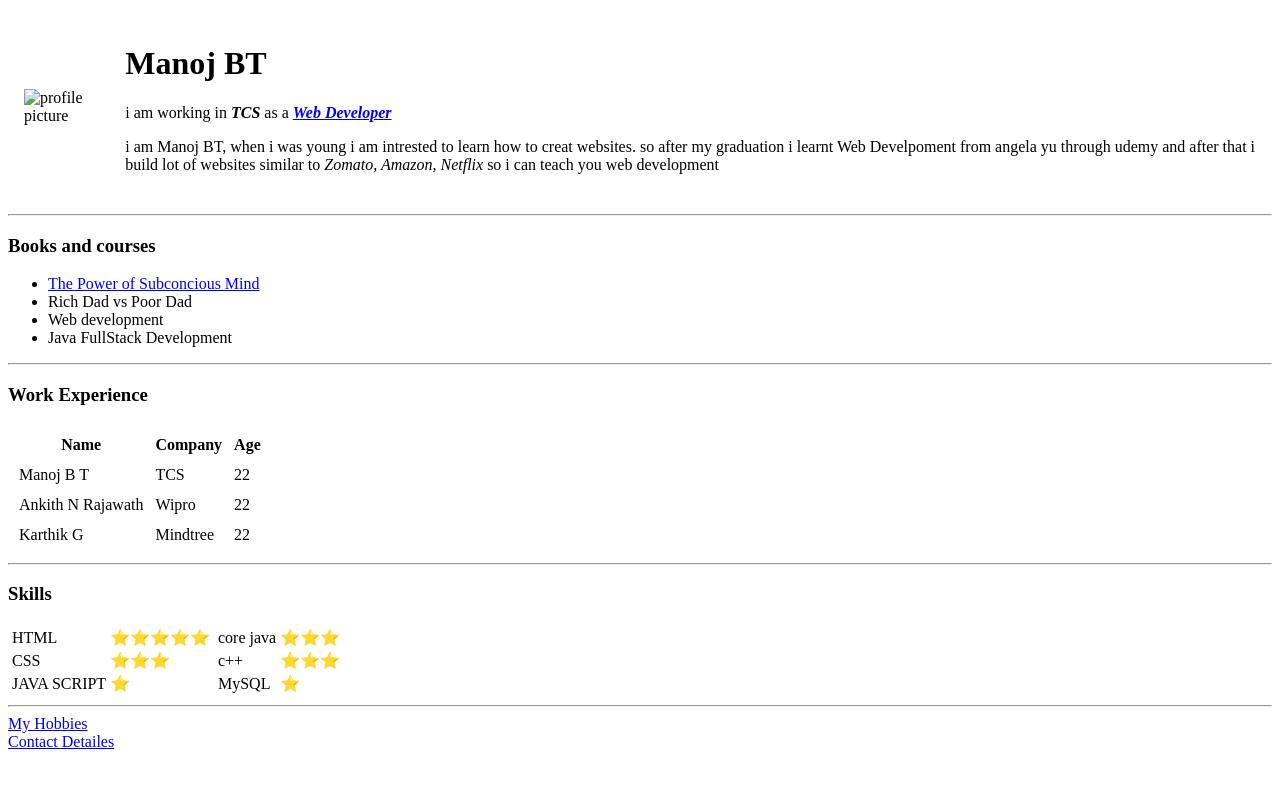
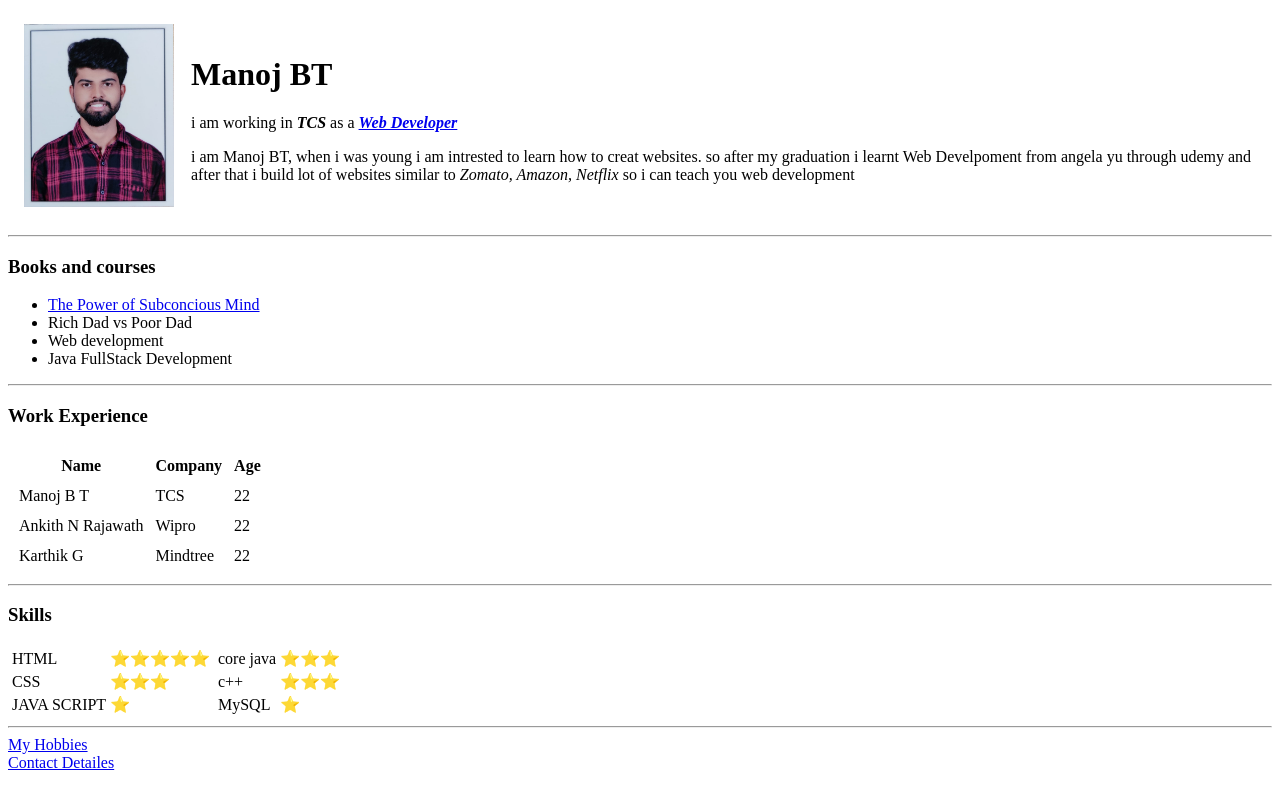
Before and after one commit to Manoj-BT/CV, a plain HTML site: page index.html in a window 1280 px wide. Drawn offline with Linux system fonts and the light colour scheme; files whose address does not match are found by name.

Commit message:
Add files via upload

```diff
--- a/index.html
+++ b/index.html
@@ -9,7 +9,7 @@
 <body>
   <table cellspacing="15">
     <tr>
-      <td><img src="images/f885431c-49f6-40af-85a8-2a81a6eab136.jpg" alt="profile picture" width="150px"></td>
+      <td><img src="C:\Users\manu\Desktop\Web Development\HTML-Pesonal Site\Images\manu.jpg " alt="profile picture" width="150px"></td>
       <td>
         <h1>Manoj BT</h1>
         <p>i am working in <em><strong>TCS</strong></em> as a <em><strong><a href="https://developer.mozilla.org/" target="_blank">Web Developer</a></strong></em></p>
```
Also changed, not shown: Images/manu.jpg (added).
